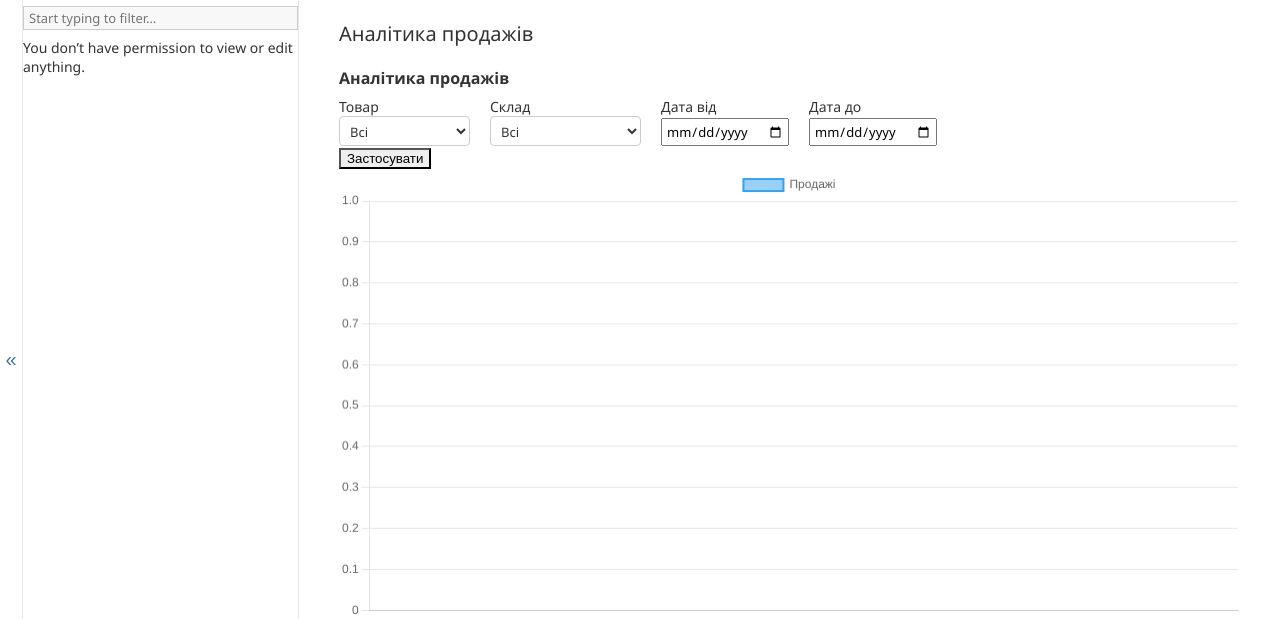
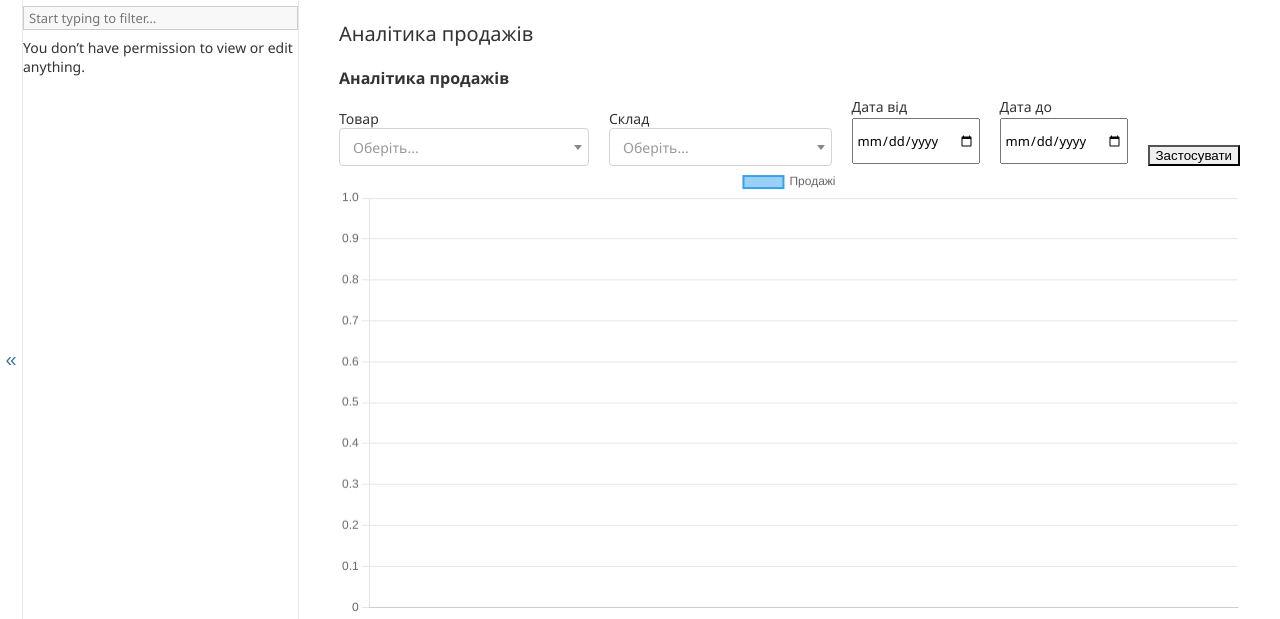
Before and after one commit to feedblackg44/information_system_mag, a Django app: page /analytics/sales/ in a window 1280 px wide. Shown: the part 82-701 px from the top of the page. Run offline with Django 5.2, Linux system fonts and the light colour scheme; a user stored in the database is signed in; tables that the repository leaves empty hold one stand-in row (values such as "Sample post"); data that the repository does not hold is empty; some libraries are stand-ins or nearby versions.

Commit message:
feat: enhance sales analytics page with Select2 integration and improved form styling

```diff
--- a/src/backend/crm/templates/admin/sales_analytics.html
+++ b/src/backend/crm/templates/admin/sales_analytics.html
@@ -1,4 +1,29 @@
 {% extends "admin/base_site.html" %}
+
+{% block extrastyle %}
+    {{ block.super }}
+    <link href="https://cdn.jsdelivr.net/npm/select2@4.1.0-rc.0/dist/css/select2.min.css" rel="stylesheet" />
+    <style>
+        .select2-container .select2-selection--single {
+            height: 38px !important;
+            padding: 5px;
+            border: 1px solid #ced4da;
+        }
+        .select2-container--default .select2-selection--single .select2-selection__arrow {
+            height: 36px;
+        }
+        .select2-container {
+            display: block;
+            width: 100% !important;
+        }
+    </style>
+{% endblock %}
+
+{% block extrahead %}
+    {{ block.super }}
+    <script src="https://code.jquery.com/jquery-3.6.0.min.js"></script>
+    <script src="https://cdn.jsdelivr.net/npm/select2@4.1.0-rc.0/dist/js/select2.min.js"></script>
+{% endblock %}
 
 {% block content %}
 <div class="card p-3">
@@ -7,23 +32,23 @@
 
     <form method="get" class="mb-4">
 
-        <div style="display:flex; gap:20px; flex-wrap:wrap;">
+        <div style="display:flex; gap:20px; flex-wrap:wrap; align-items: flex-end;">
 
-            <div>
+            <div style="min-width: 250px; flex: 1;">
                 <label>Товар</label><br>
-                <select name="product" class="form-control">
+                <select name="product" class="form-control select2-search">
                     <option value="">Всі</option>
                     {% for p in products %}
                         <option value="{{ p.id }}" {% if selected_product == p.id|stringformat:"s" %}selected{% endif %}>
-                            {{ p.name }}
+                            {{ p.name }} ({{ p.brand.name }})
                         </option>
                     {% endfor %}
                 </select>
             </div>
 
-            <div>
+            <div style="min-width: 200px; flex: 1;">
                 <label>Склад</label><br>
-                <select name="warehouse" class="form-control">
+                <select name="warehouse" class="form-control select2-search">
                     <option value="">Всі</option>
                     {% for w in warehouses %}
                         <option value="{{ w.id }}" {% if selected_warehouse == w.id|stringformat:"s" %}selected{% endif %}>
@@ -35,17 +60,19 @@
 
             <div>
                 <label>Дата від</label><br>
-                <input type="date" name="date_from" value="{{ date_from }}" class="form-control">
+                <input type="date" name="date_from" value="{{ date_from }}" class="form-control" style="height: 38px;">
             </div>
 
             <div>
                 <label>Дата до</label><br>
-                <input type="date" name="date_to" value="{{ date_to }}" class="form-control">
+                <input type="date" name="date_to" value="{{ date_to }}" class="form-control" style="height: 38px;">
+            </div>
+
+            <div>
+                <button class="btn btn-primary">Застосувати</button>
             </div>
 
         </div>
-
-        <button class="btn btn-primary mt-3">Застосувати</button>
 
     </form>
 
@@ -54,6 +81,31 @@
 </div>
 
 <script src="https://cdn.jsdelivr.net/npm/chart.js"></script>
+
+<script>
+    (function() {
+        var $jq = window.jQuery;
+
+        if (typeof $jq === 'undefined') {
+            console.error('jQuery не завантажився');
+            return;
+        }
+
+        $jq(document).ready(function() {
+            console.log('Ініціалізація Select2...');
+
+            $jq('.select2-search').select2({
+                width: '100%',
+                language: "uk",
+                placeholder: "Оберіть...",
+                allowClear: true
+            });
+
+            console.log('Select2 застосовано до елементів .select2-search');
+        });
+    })();
+</script>
+
 <script>
 const ctx = document.getElementById('salesChart');
 const isSingleProduct = {{ selected_product|yesno:"true,false" }};
```
